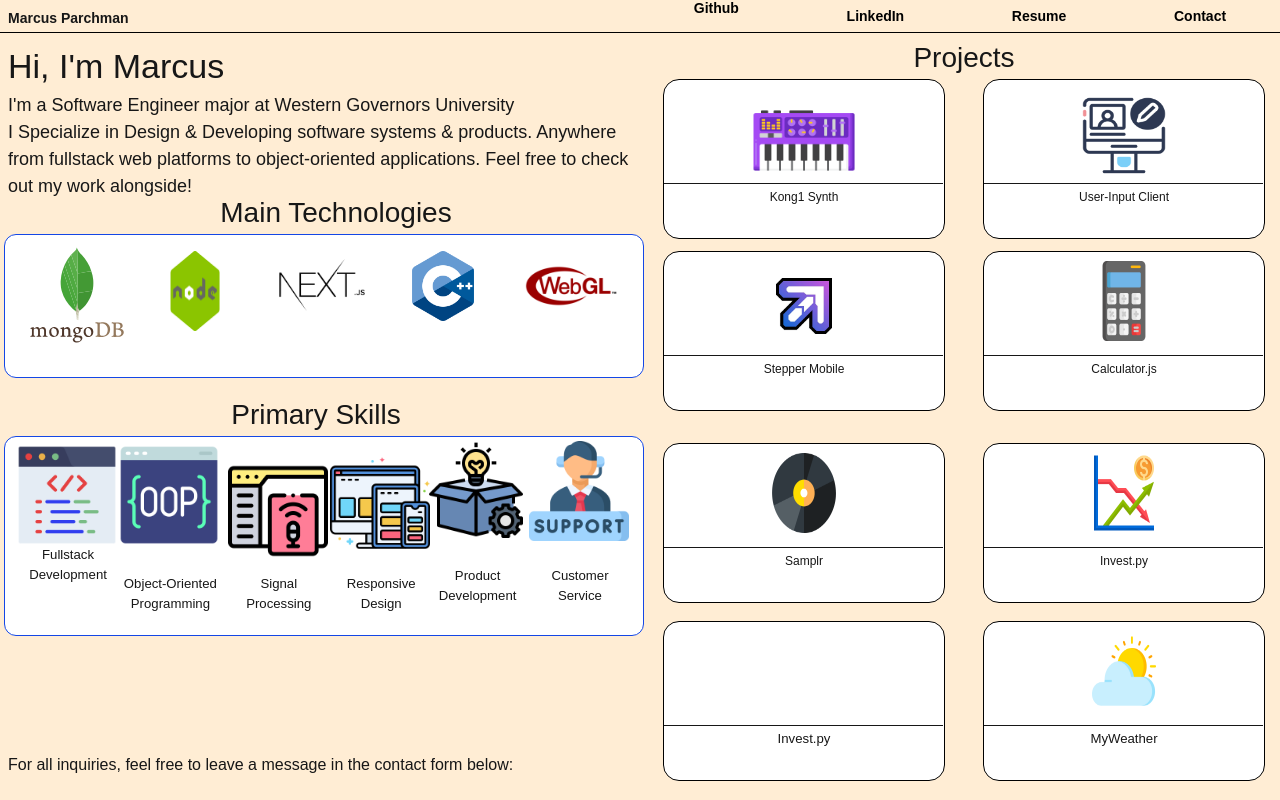
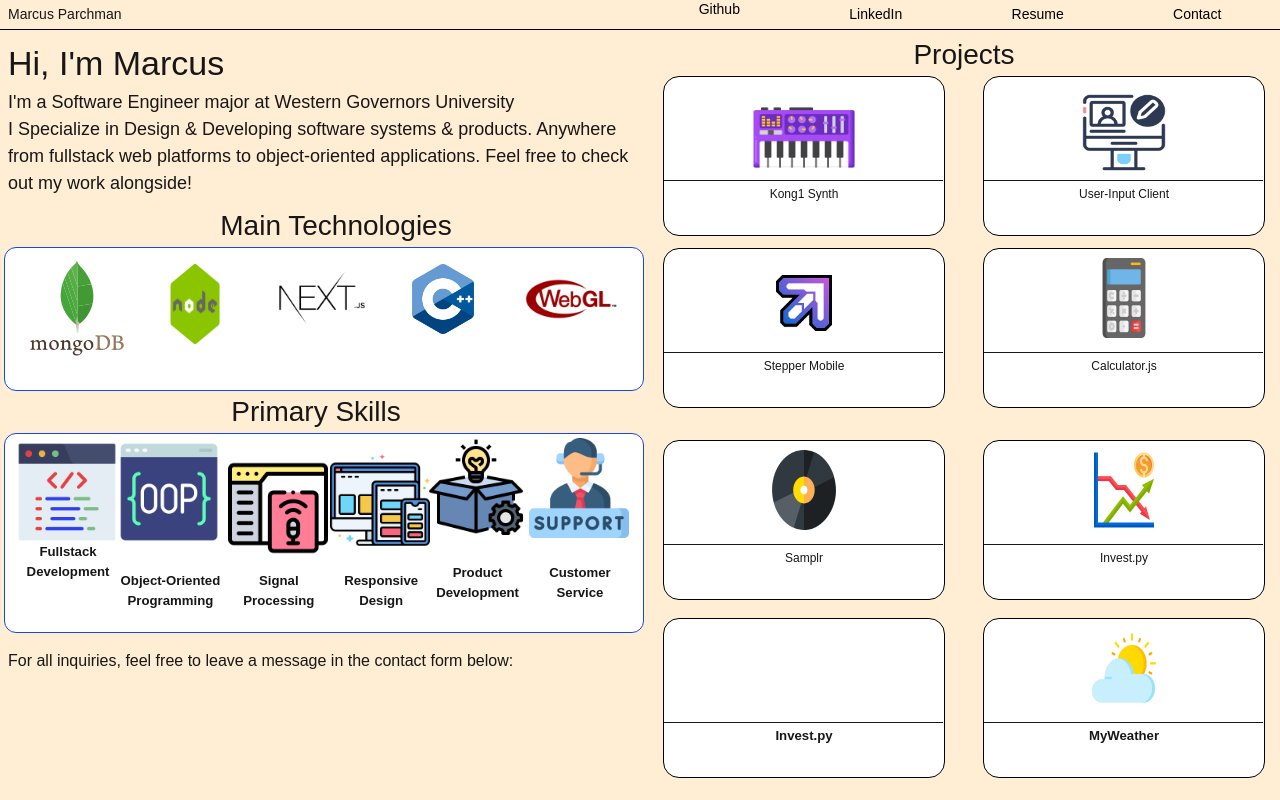
Before and after one commit to monkmark/portfolio, a Next.js app: page / in a window 1280 px wide. Built offline with nearby package versions, Linux system fonts and the light colour scheme.

Commit message:
updated header and navbar animation

```diff
--- a/src/app/globals.css
+++ b/src/app/globals.css
@@ -18,7 +18,6 @@ html {
 @media  (min-width: 320px) {
   header {
     font-size: 7.5px;
-    font-weight: bold;
   }
   .mquerytext {
     font-size: 16px;
@@ -30,12 +29,6 @@ html {
     font-size: 20px;
   }
   .mquerytext4 {
-    font-size: 7.5px;
-  }
-}
-@media (min-width: 375px) {
-    header {
-      font-size: 8.5px;
       font-weight: bold;
     }
     .mquerytext {
@@ -55,7 +48,6 @@ html {
 @media (min-width: 425px) {
     header {
       font-size: 10px;
-      font-weight: bold;
     }
     .mquerytext {
       font-size: 22px;
@@ -73,7 +65,6 @@ html {
 @media  (min-width: 640px) {
   header {
     font-size: 10.5px;
-    font-weight: bold;
   }
   .mquerytext, .mquerytext3 {
     font-size: 24px;
@@ -88,7 +79,6 @@ html {
 @media (min-width: 768px) {
   header {
     font-size: 12px;
-    font-weight: bold;
   }
   .mquerytext, .mquerytext3 {
     font-size: 28px;
@@ -103,7 +93,6 @@ html {
 @media (min-width: 1024px) {
   header {
     font-size: 14px;
-    font-weight: bold;
   }
   .mquerytext, .mquerytext3 {
     font-size: 32px;
@@ -117,7 +106,7 @@ html {
 }
 @media  (min-width: 1280px) {
   header {
-    font-size: 18px;
+    font-size: 14px;
   }
   .mquerytext, .mquerytext3 {
     font-size: 34px;
@@ -372,7 +361,7 @@ body {
   }
 }
 .animate-load-border {
-  animation: load-border 1.4s ease-out forwards;
+  animation: load-border 0.8s ease-out forwards;
 }
 @keyframes fadeIn {
   0% {
@@ -392,34 +381,37 @@ body {
   }
 }
 .fadeInanimate {
-  animation: fadeIn 3.5s ease-in;
+  animation: fadeIn 180ms ease-out forwards;
 }
 @keyframes navbounce {
   0%, 20%, 50%, 80%, 100% {transform: translateY(0);}
-  40% {transform: translateY(-30px);}
-	60% {transform: translateY(-15px);}
+  0% {transform: translateY(-100px);}
+}
+@keyframes navbounce2 {
+  0%, 20%, 50%, 80%, 100% {transform: translateY(0);}
+  0% {transform: translateY(-100px);}
 }
 .animate-bounce {
   animation-iteration-count: 1;
 	animation-timing-function: ease-in;
   animation: "navbounce";
-  animation-duration: 6s;
+  animation-duration: 7s;
 }
 .animate-bounce2 {
   animation-iteration-count: 1;
 	animation-timing-function: ease-in;
   animation: "navbounce";
-  animation-duration: 6.4s;
+  animation-duration: 8s;
 }
 .animate-bounce3 {
   animation-iteration-count: 1;
 	animation-timing-function: ease-in;
   animation: "navbounce";
-  animation-duration: 6.8s;
+  animation-duration: 10s;
 }
 .animate-bounce4 {
   animation-iteration-count: 1;
 	animation-timing-function: ease-in;
   animation: "navbounce";
-  animation-duration:7.2s;
+  animation-duration:11s;
 }
--- a/src/app/page.tsx
+++ b/src/app/page.tsx
@@ -4,26 +4,30 @@ import Image from 'next/image';
 export default function Home() {
   return (
     <div className="relative w-screen h-screen overflow-x-scroll hide-scrollbar bg-orange-100">
-      <header className="flex w-screen h-auto justify-around relative text-base border-b-1 border-black animate-load-border">
-        <section className="banner w-1/2 h-auto">
-          <p className="relative top-1 p-1 left-1 text-sm">Marcus Parchman</p>
+      <header className="flex w-screen h-auto relative text-base border-b-1 border-black animate-load-border">
+        <section className="banner w-1/2 h-auto flex items-center relative left-1 p-1">
+          <p className="relative">Marcus Parchman</p>
         </section>
-        <ul className="relative flex w-1/2 h-auto justify-around font-Geist fadeInanimate text-sm">
-          <li className="no-underline p-1.5 animate-bounce"><a className="text-black font-Geist-Mono hover:text-lg transition-all duration-200 ease-in-out" href="https://github.com/monkmark" target="_blank" rel="noopener noreferrer">Github</a></li>
-          <li className="no-underline p-1.5 animate-bounce2"><a className="text-black hover:text-lg transition-all duration-200 ease-in-out" href="https://www.linkedin.com/in/parchmanmarcus/" target="_blank" rel="noopener noreferrer">LinkedIn</a></li>
-          <li className="no-underline p-1.5 animate-bounce3"><a className="text-black hover:text-lg transition-all duration-200 ease-in-out" href="resume.pdf" target="_blank" rel="noopener noreferrer">Resume</a></li>
-          <li className="no-underline p-1.5 animate-bounce4"><a className="text-black hover:text-lg transition-all duration-200 ease-in-out" href="#footer">Contact</a></li>
-        </ul>
+        <section className='banner w-1/2 h-auto flex p-1'>
+          <ul className="relative w-full h-auto font-Geist fadeInanimate flex justify-around items-center">
+            <li className="item no-underline animate-bounce"><a className="text-black font-Geist-Mono hover:text-lg  transition-all duration-100 ease-out" href="https://github.com/monkmark" target="_blank" rel="noopener noreferrer">Github</a></li>
+            <li className="item no-underline animate-bounce2"><a className="text-black hover:text-lg transition-all duration-200 ease-in-out" href="https://www.linkedin.com/in/parchmanmarcus/" target="_blank" rel="noopener noreferrer">LinkedIn</a></li>
+            <li className="item no-underline animate-bounce3"><a className="text-black hover:text-lg transition-all duration-200 ease-in-out" href="resume.pdf" target="_blank" rel="noopener noreferrer">Resume</a></li>
+            <li className="item no-underline animate-bounce4"><a className="text-black hover:text-lg transition-all duration-200 ease-in-out" href="#footer">Contact</a></li>
+          </ul>
+        </section>
       </header>
       <main className="w-screen h-screen flex">
-        <section className="leftbx relative w-[50vw] h-screen grid">
-          <section className='container1 relative w-[50vw] h-[50vh]'>
+        <section className="leftbx relative w-[50vw] h-screen">
+          <section className='container1 relative w-[50vw] h-auto'>
               <section className='relative w-[50vw] h-auto p-2'>
                 <p className="mquerytext relative">Hi, I&#39;m Marcus</p>
                 <p className="mquerytext2 relative">I&#39;m a Software Engineer major at Western Governors University</p>
                 <p className='mquerytext2 relative'>I Specialize in Design & Developing software systems & products. Anywhere from fullstack web platforms to object-oriented applications. Feel free to check out my work alongside!</p>
               </section>
-              <section className='relative w-[50vw] h-auto bottom-4 left-4'>
+          </section>
+          <section className="container2 relative w-[50vw] h-auto">
+            <section className='relative w-[50vw] h-auto left-4'>
                 <p className="mquerytext5 relative text-center">Main Technologies</p>
                 <section className="flex relative justify-around text-center border-blue-700 border-1 rounded-xl w-[50vw] h-[18vh] bg-white right-3">
                   <div className='w-auto h-[15vh] flex relative'>
@@ -42,8 +46,8 @@ export default function Home() {
                     <Image src="/techicons/WebGL.png" alt="desc" width={100} height={0} className='relative top-7.5'/>
                   </div>
                 </section>
-              </section>
-              <section className='relative w-[50vw] h-auto'>
+            </section>
+            <section className='relative w-[50vw] h-auto '>
                 <p className="mquerytext5 relative right-1 text-center">Primary Skills</p>
                 <section className="flex relative justify-center text-center border-blue-700 border-1 rounded-xl w-[50vw] h-[25vh] bg-white left-1">
                   <div className='w-[8vw] h-[8vh] grid relative top-2'>
@@ -71,10 +75,8 @@ export default function Home() {
                     <label className='mquerytext4'>Customer Service</label>
                   </div>
                 </section>
-              </section>
-          </section>
-          <section className="container2 relative w-[50vw] h-[40vh] flex">
-            <p className='mquerytext7 relative mt-auto bottom-4 left-2'>For all inquiries, feel free to leave a message in the contact form below:</p>
+                 <p className='mquerytext7 relative mt-auto top-4 left-2'>For all inquiries, feel free to leave a message in the contact form below:</p>
+            </section>
           </section>
         </section>
         <section className="rightbx relative w-[50vw] h-screen p-1 ">
```
